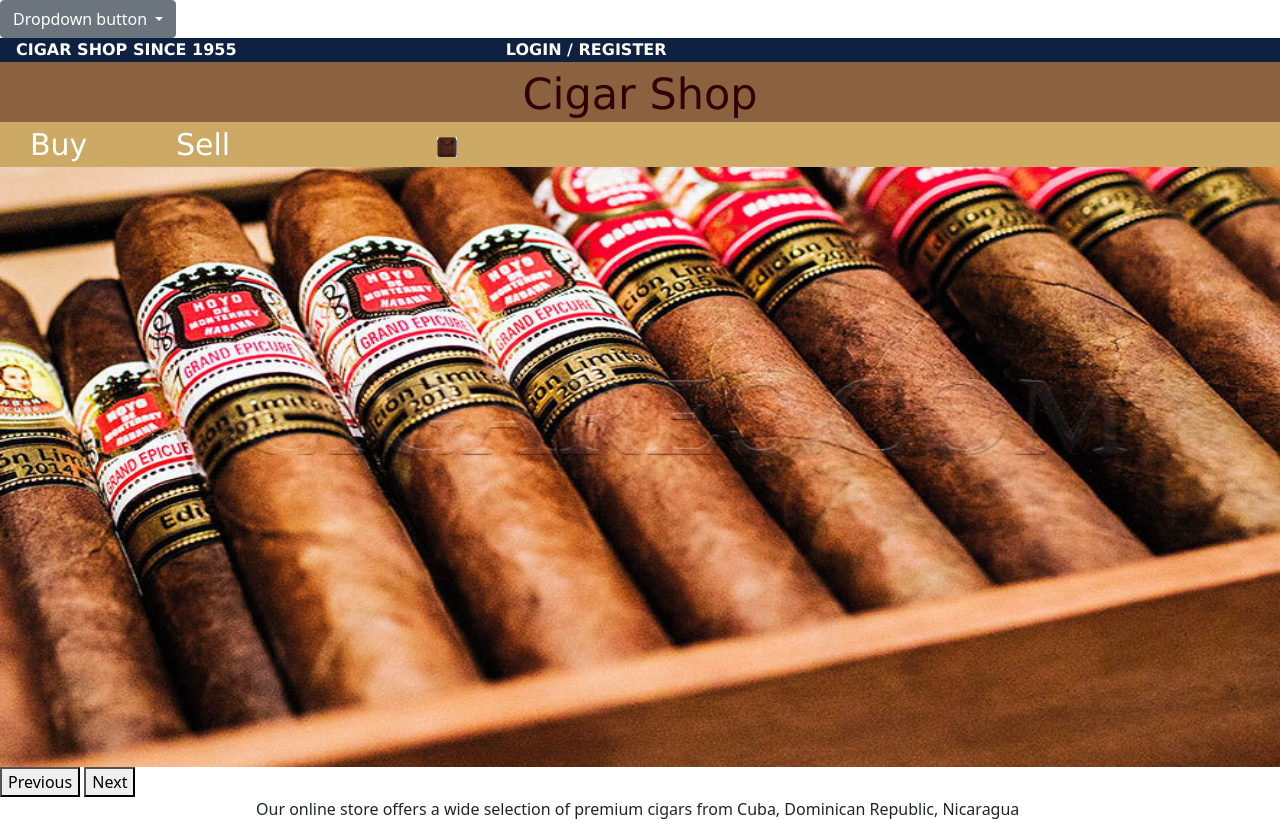
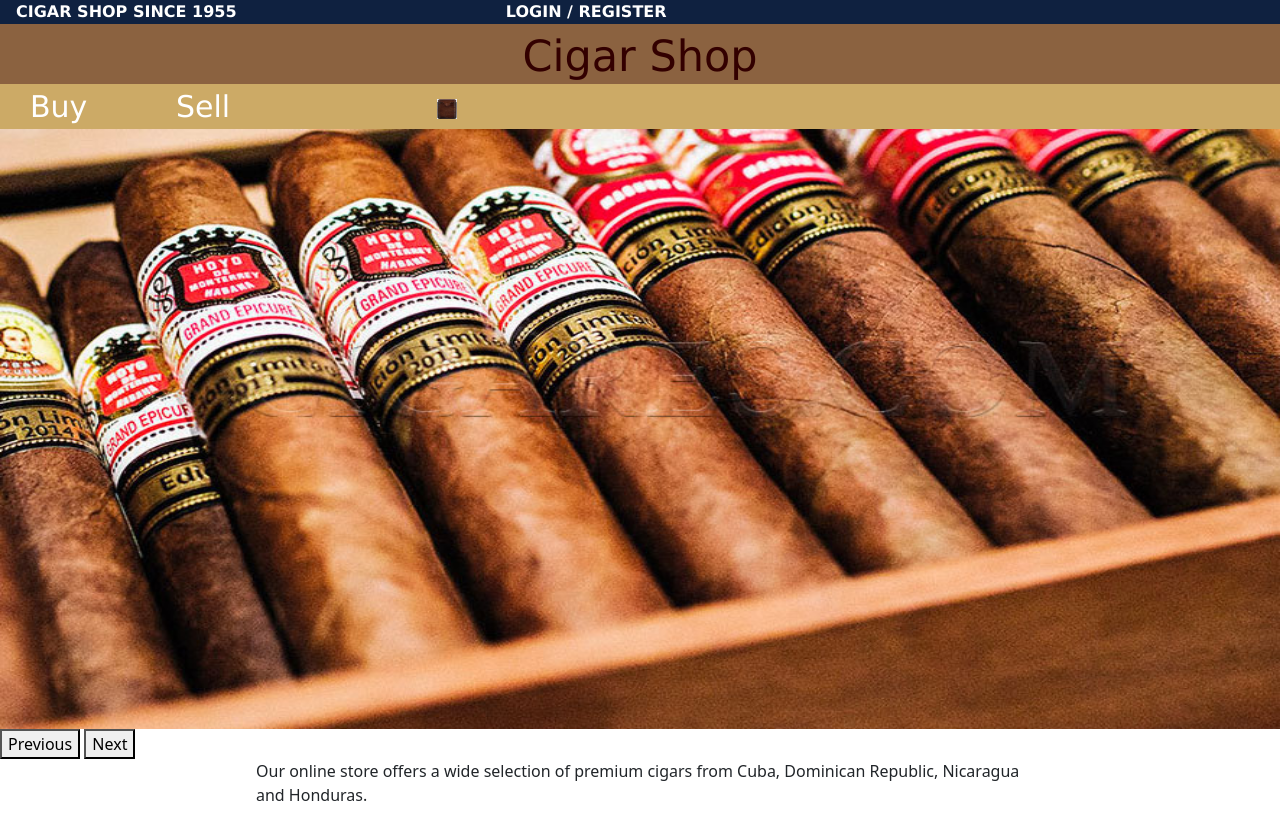
Before and after one commit to LPuszynski/Ebay, a PHP site: page / in a window 1280 px wide. Shown: the top 819 px of the page. Run offline with PHP 8.4, Linux system fonts and the light colour scheme.

Commit message:
Suppression du dropdown boutton
Suppression du dropdown boutton

```diff
--- a/index.php
+++ b/index.php
@@ -17,16 +17,6 @@
 
 </head>
 <body>
-<div class="dropdown">
-  <button class="btn btn-secondary dropdown-toggle" type="button" id="dropdownMenuButton" data-toggle="dropdown" aria-haspopup="true" aria-expanded="false">
-    Dropdown button
-  </button>
-  <div class="dropdown-menu" aria-labelledby="dropdownMenuButton">
-    <a class="dropdown-item" href="#">Action</a>
-    <a class="dropdown-item" href="#">Another action</a>
-    <a class="dropdown-item" href="#">Something else here</a>
-  </div>
-</div>
 <div id="tlois">
 	 &emsp;CIGAR SHOP SINCE 1955 &emsp; &emsp; &emsp;&emsp; &emsp;&emsp; &emsp;&emsp; &emsp; &emsp; &emsp; &emsp; &emsp; <a href="connect.php">LOGIN / REGISTER</a>
 </div>
```
